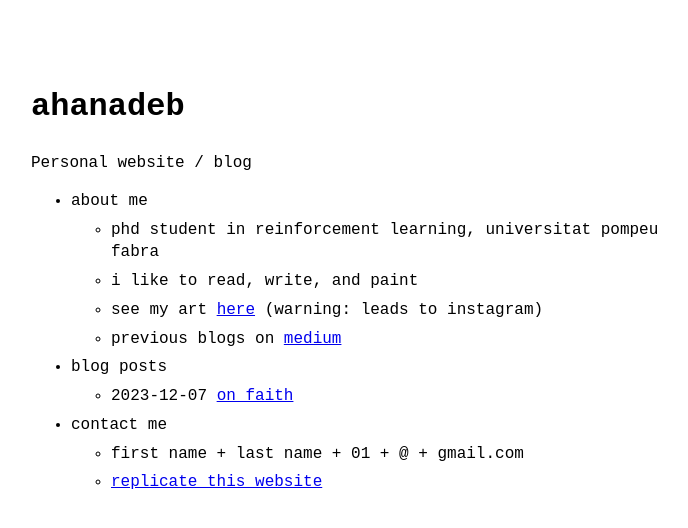
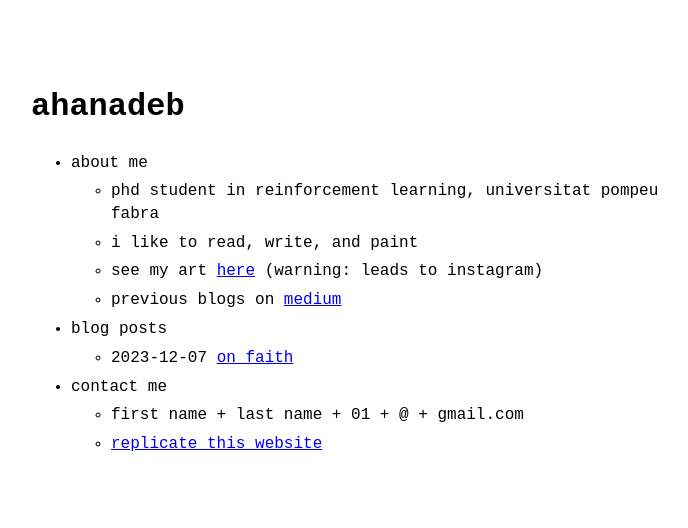
Before and after one commit to ahanadeb/ahanadeb.github.io, a Jekyll site: the page built from index.md, in a window 1280 px wide. Shown: the top 528 px of the page, without its empty margins (289-977 px from the left). Built offline with Jekyll 4.4.1, drawn with Linux system fonts in a browser that asks for light colours.

Commit message:
Update _config.yml

```diff
--- a/_config.yml
+++ b/_config.yml
@@ -4,7 +4,7 @@ email: ahanadeb01@gmail.com # email of site's author
 url: https://ahanadeb.github.io # root address of the site
 baseurl: "" # subpath of the site, e.g. "/blog" (leave it blank "" if you're site shouldn't use a subpath)
 description: > # description of the site (multiple lines allowed)
-  Personal website / blog
+
 
 permalink: /:categories/:title/
 
```
